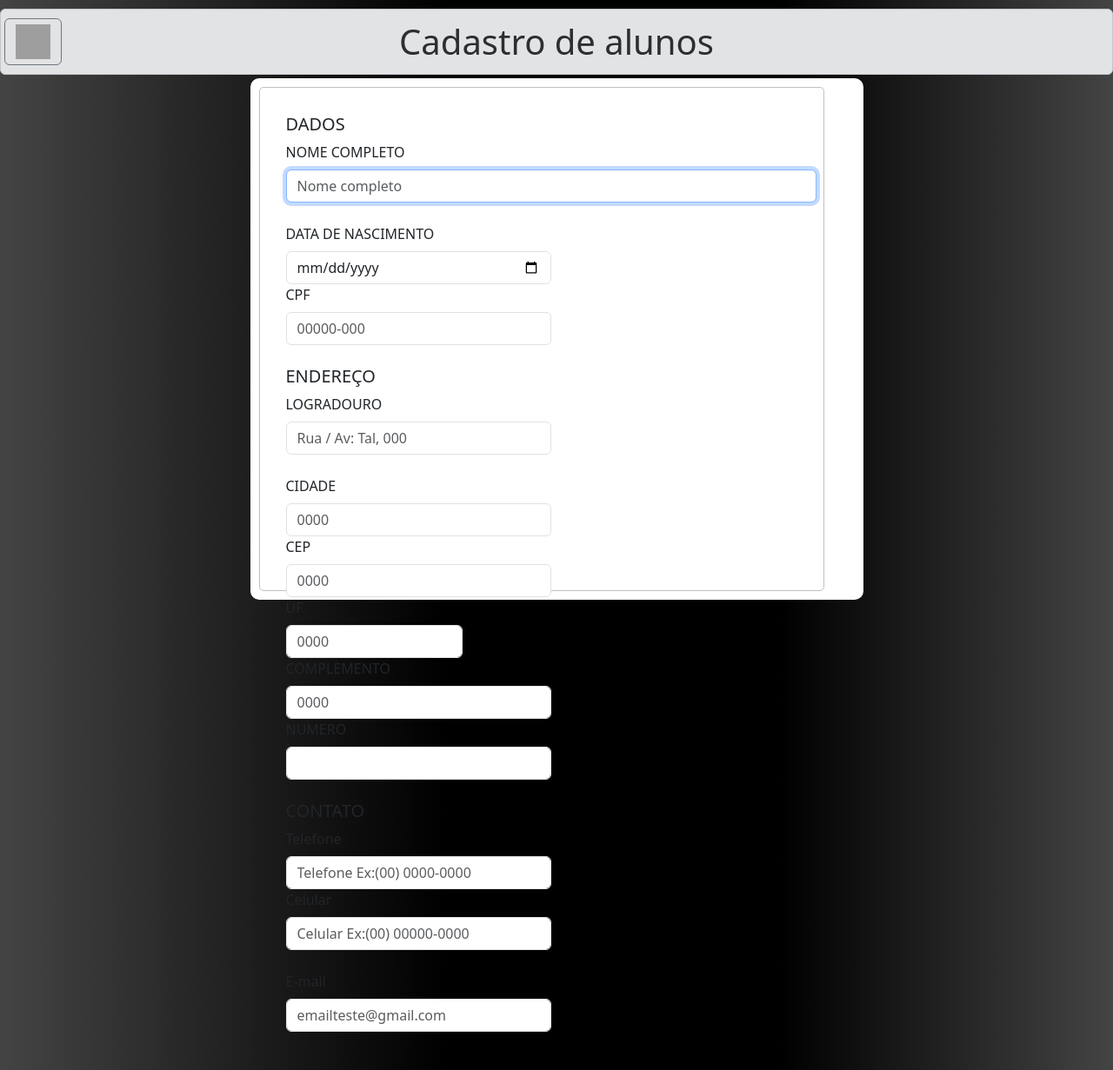
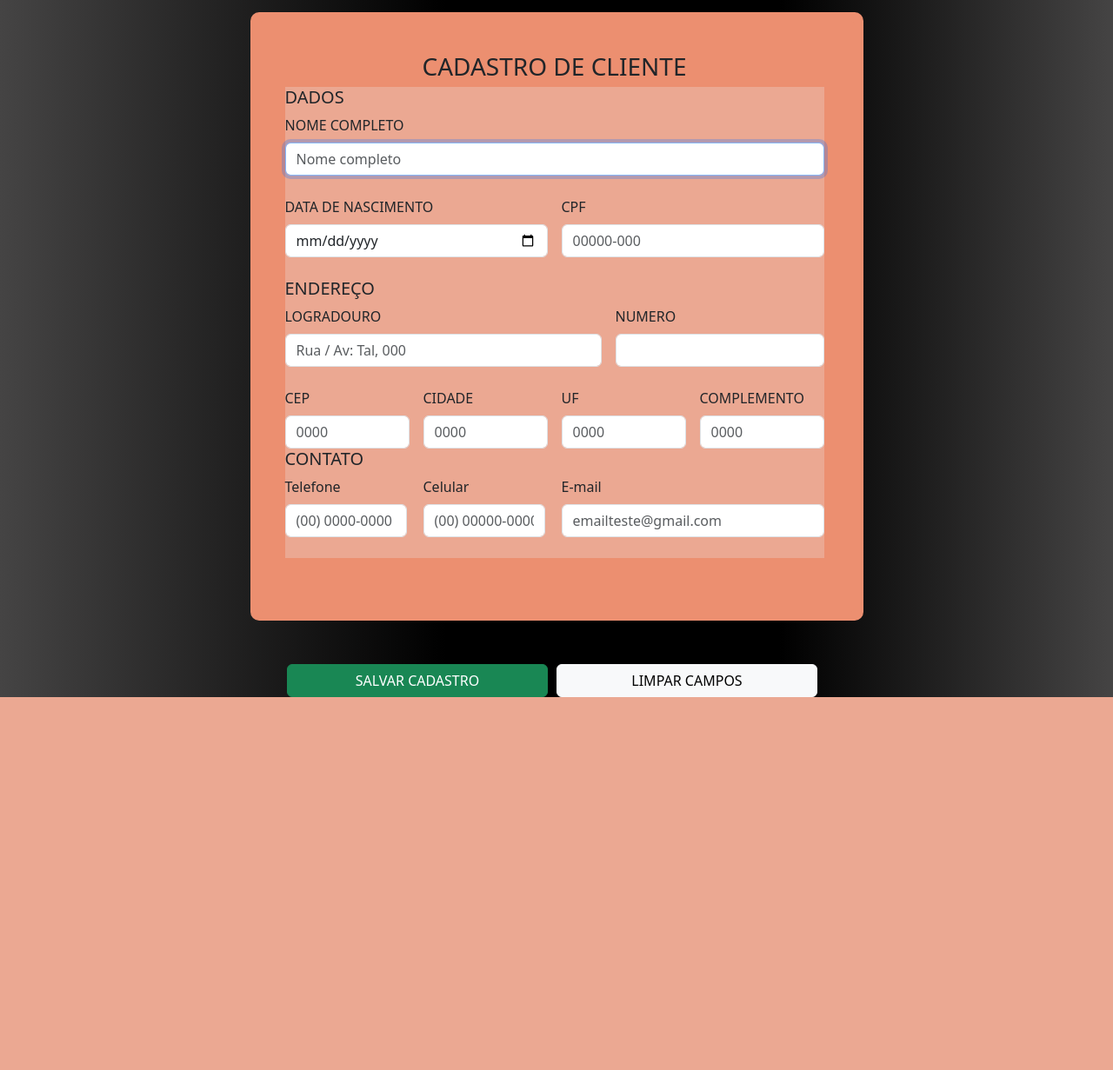
Before and after one commit to 4rthur-vi3ira/atv_pw3, a PHP site: page / in a window 1280 px wide. Shown: the whole page at 87% size. After the commit the page ends 802 px from the top, so only its background shows below. Run offline with PHP 8.4, Linux system fonts and the light colour scheme; grey boxes are pictures that could not be loaded.

Commit message:
Atualização da página index e do style

```diff
--- a/css_js/css/estilo_form_cadastro_aluno.css
+++ b/css_js/css/estilo_form_cadastro_aluno.css
@@ -6,13 +6,13 @@ body
  }
 
  #div_form
-{ background: #ffffff; padding: 2px; width: 705px; position: relative;
+{ background: #ffffff; padding: 2px; width: 705px; height: 700px; position: relative;
 	 margin: auto; border-radius: 10px;
 }
 
 
 fieldset
 {
-	border: 1px solid silver; margin: 8px;	padding: 10px;
+	border: 1px; margin: 8px;	padding: 10px;
 	border-radius: 5px;
 }
--- a/index.php
+++ b/index.php
@@ -13,10 +13,6 @@
 
 <body>
     <header>
-        <h1 class="alert alert-secondary" role="alert"
-            style="margin: 0px; text-align: center; padding: 13px; top: 10px;">Cadastro de alunos
-        </h1>
-
         <nav style="margin: 0px; padding: 5px; position: relative; top:-60px;">
             <a href="pg_principal.php" class="btn btn-outline-secondary" title="Voltar">
                 <img src="../img/icones_sra/voltar.png" style="width: 40px; height: 40px;">
@@ -25,73 +21,94 @@
     </header>
 
 
-    <div id="div_form" style="position: relative; top:-50px;">
+    <div id="div_form" style="position: relative; top:-50px; background-color: rgb(236, 143, 112);">
 
-        <fieldset style="width: 650px;height: 580px;">
+        <fieldset style="width: 685px;height: 680px; background-color: rgb(236, 143, 112);">
 
-            <form method="POST" action="salvar_cadastro_aluno_bd.php" style="width: 650px; padding: 20px;"
+            <form method="POST" action="salvar_cadastro_aluno_bd.php"
+                style="width: 660px; padding: 20px; background-color: rgb(236, 143, 112);"
                 enctype="multipart/form-data">
-				<div class="dados">
+                <h3 style="margin: 0px; text-align: center; padding: 6px; top: 10px;">CADASTRO DE CLIENTE
+                </h3>
+                <div class="dados" style="background-color: rgb(235, 168, 146)">
                     <h5>DADOS</h5>
                     <div class="col-12">
                         <label class="form-label">NOME COMPLETO</label> <br>
-					<input type="text" name="txt_nome" placeholder="Nome completo" autofocus="" required size="80px" class="form-control"> <br>
+                        <input type="text" name="txt_nome" placeholder="Nome completo" autofocus="" required size="80px"
+                            class="form-control"> <br>
                     </div>
-                    <div class="col-md-6">
+                    <div class="row g-3">
+                        <div class="col">
                             <label class="form-label">DATA DE NASCIMENTO</label> <br>
                             <input type="date" name="txt_data_nascimento" class="form-control">
                         </div>
-                    <div class="col-md-6">
+                        <div class="col">
                             <label class="form-label">CPF</label> <br>
                             <input type="text" name="txt_cpf" placeholder="00000-000" class="form-control"> <br>
                         </div>
                     </div>
+                </div>
 
-				<div class="endereco">
+                <div class="endereco" style="background-color: rgb(235, 168, 146)">
                     <h5>ENDEREÇO</h5>
-                    <div class="col-md-6">
+                    <div class="row g-3">
+                        <div class="col">
                             <label class="form-label">LOGRADOURO</label> <br>
-					<input type="text" name="txt_endereco" placeholder="Rua / Av: Tal, 000" size="80px" class="form-control"> <br>
+                            <input type="text" name="txt_endereco" placeholder="Rua / Av: Tal, 000" size="80px"
+                                style="width: 364px;" class="form-control"> <br>
                         </div>
-                    <div class="col-md-6">
+                        <div class="col">
+                            <label class="form-label">NUMERO</label> <br>
+                            <input type="number" name="txt_numero" style="width: 240px;" class="form-control"> <br>
+                        </div>
+                    </div>
+                    <div class="row g-3">
+                        <div class="col">
+                            <label class="form-label">CEP</label> <br>
+                            <input type="text" name="txt_cep" placeholder="0000" class="form-control">
+                        </div>
+                        <div class="col">
                             <label class="form-label">CIDADE</label> <br>
                             <input type="text" name="txt_cidade" placeholder="0000" class="form-control">
                         </div>
-                    <div class="col-md-6">
-						<label class="form-label">CEP</label> <br>
-					<input type="text" name="txt_cep" placeholder="0000" class="form-control">
-                    </div>
-                    <div class="col-md-4">
+                        <div class="col">
                             <label class="form-label">UF</label> <br>
                             <input type="text" name="txt_uf" placeholder="0000" class="form-control">
                         </div>
-                    <div class="col-md-6">
+                        <div class="col">
                             <label class="form-label">COMPLEMENTO</label> <br>
                             <input type="text" name="txt_complemento" placeholder="0000" class="form-control">
                         </div>
-                    <div class="col-md-6">
-						<label class="form-label">NUMERO</label> <br>
-					<input type="number" name="txt_numero" class="form-control"> <br>
                     </div>
                 </div>
 
+                <div class="contato" style="background-color: rgb(235, 168, 146)">
                     <h5>CONTATO</h5>
-                    <div class="col-md-6">
+                    <div class="row g-3">
+                        <div class="col1" style="width: 159px;">
                             <label class="form-label">Telefone</label> <br>
-					<input type="text" name="txt_telefone" placeholder="Telefone Ex:(00) 0000-0000" class="form-control">
-                    </div class="col-md-6">
-                    <div class="col-md-6">
+                            <input type="text" name="txt_telefone" placeholder="(00) 0000-0000" style="width: 140px;"
+                                class="form-control">
+                        </div>
+                        <div class="col1" style="width: 159px;">
                             <label class="form-label">Celular</label> <br>
-					<input type="text" name="txt_celular" placeholder="Celular Ex:(00) 00000-0000" class="form-control"> <br>
+                            <input type="text" name="txt_celular" placeholder="(00) 00000-0000" style="width: 140px;"
+                                class="form-control"> <br>
                         </div>
-                    <div class="col-md-6">
+                        <div class="col">
                             <label class="form-label">E-mail</label> <br>
-					<input type="text" name="txt_email" placeholder="emailteste@gmail.com" size="80px" class="form-control"> <br>
+                            <input type="text" name="txt_email" placeholder="emailteste@gmail.com" size="80px"
+                                style="width: 300spx;" class="form-control"> <br>
+                        </div>
                     </div>
                 </div>
             </form>
         </fieldset>
     </div>
+    <div class="button" style="display: flex; justify-content: center;">
+        <button type="submit" style="width: 300px; margin-right: 10px;" class="btn btn-success">SALVAR CADASTRO</button>
+        <button type="reset" style="width: 300px; margin-right: 10px;" class="btn btn-light">LIMPAR CAMPOS</button>
+    </div>
 </body>
 
 </html>
```
Lines whose indentation alone changed are shown as unchanged.
